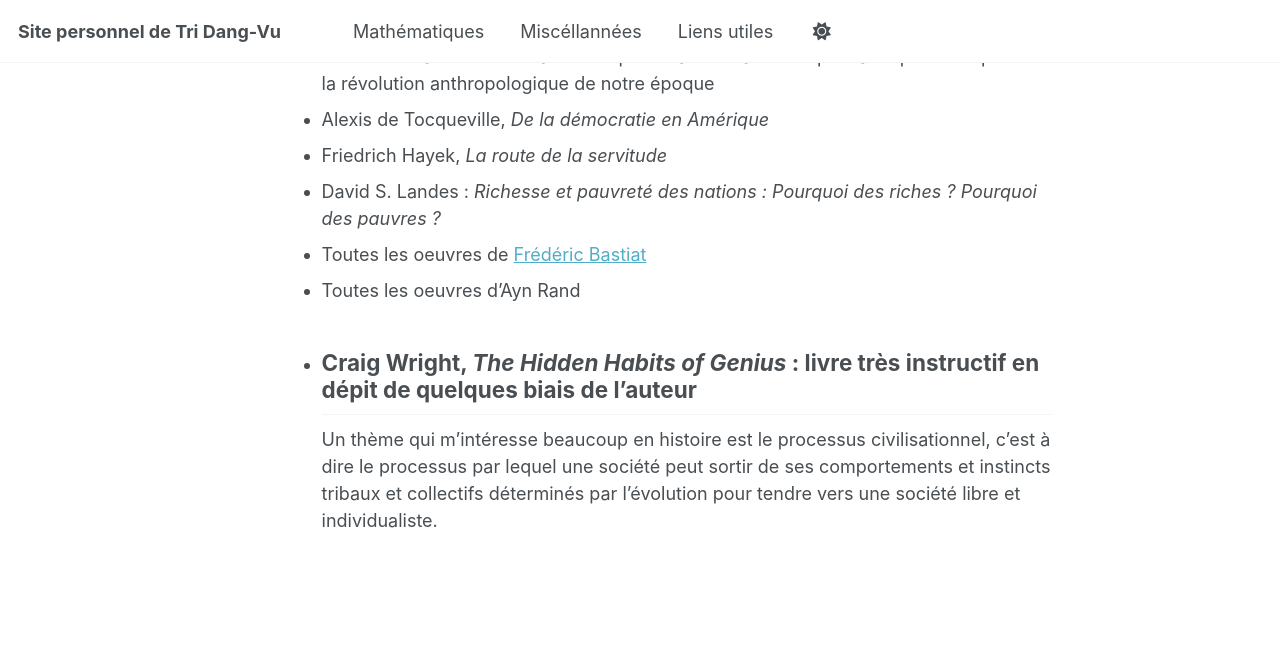
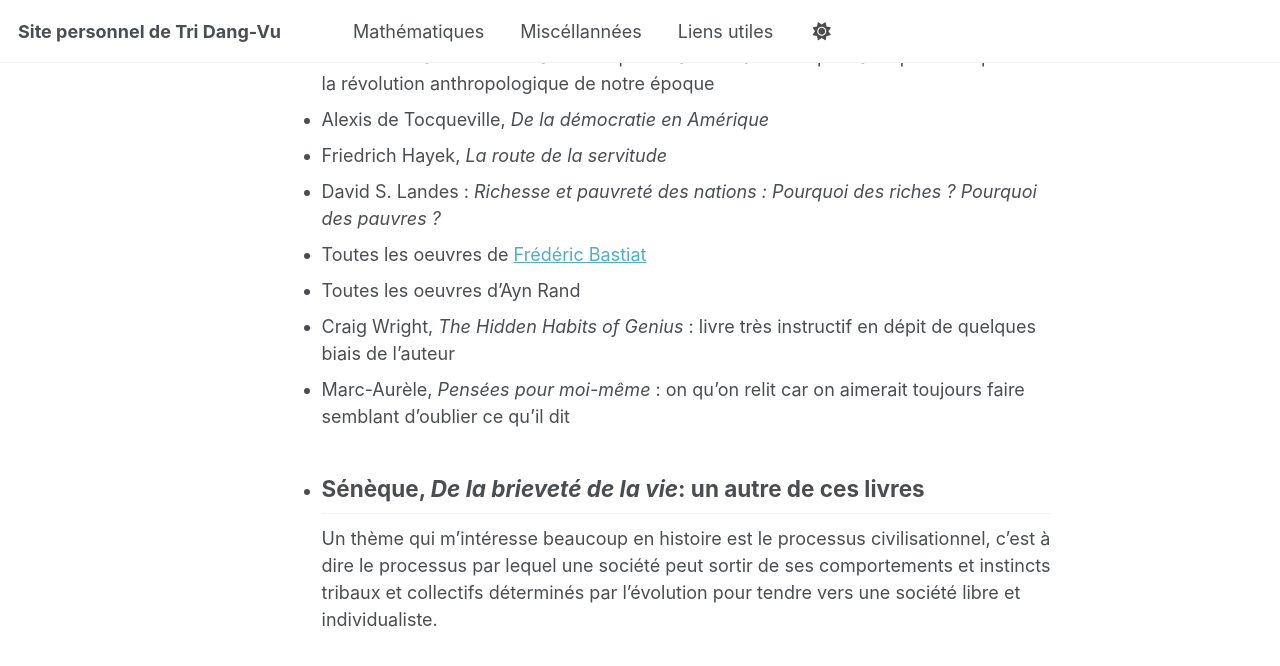
Before and after one commit to tridangvu/tridangvu.github.io, a Jekyll site: the page built from _pages/misc.md, in a window 1280 px wide and 900 px high, scrolled down 963 px. Shown: the top 666 px of the window. Built offline with Jekyll 4.4.1, drawn with Linux system fonts in a browser that asks for light colours; a script that is not in the unit is left out.

Commit message:
Update misc.md

```diff
--- a/_pages/misc.md
+++ b/_pages/misc.md
@@ -28,5 +28,7 @@ Vous trouverez ici tout ce qui m'intéresse et qui est en dehors des mathématiq
 - Toutes les oeuvres de [Frédéric Bastiat](http://bastiat.org/)
 - Toutes les oeuvres d'Ayn Rand
 - Craig Wright, *The Hidden Habits of Genius* : livre très instructif en dépit de quelques biais de l'auteur
+- Marc-Aurèle, *Pensées pour moi-même* : on qu'on relit car on aimerait toujours faire semblant d'oublier ce qu'il dit
+- Sénèque, *De la brieveté de la vie*: un autre de ces livres
 ---
 Un thème qui m'intéresse beaucoup en histoire est le processus civilisationnel, c'est à dire le processus par lequel une société peut sortir de ses comportements et instincts tribaux et collectifs déterminés par l'évolution pour tendre vers une société libre et individualiste.
```
